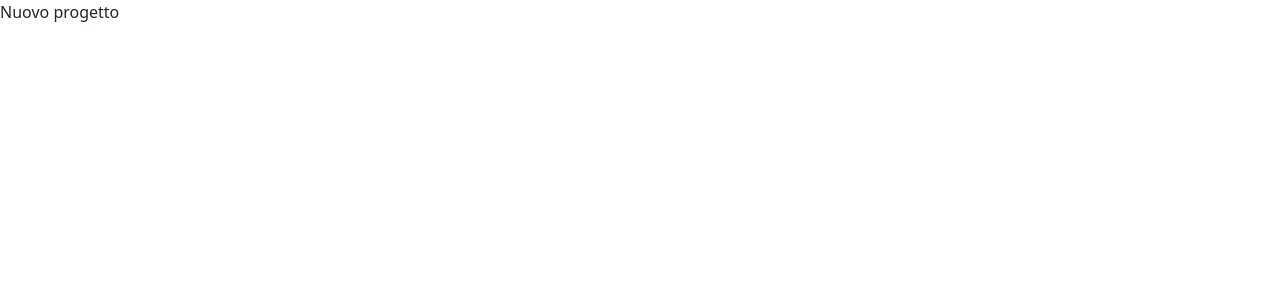
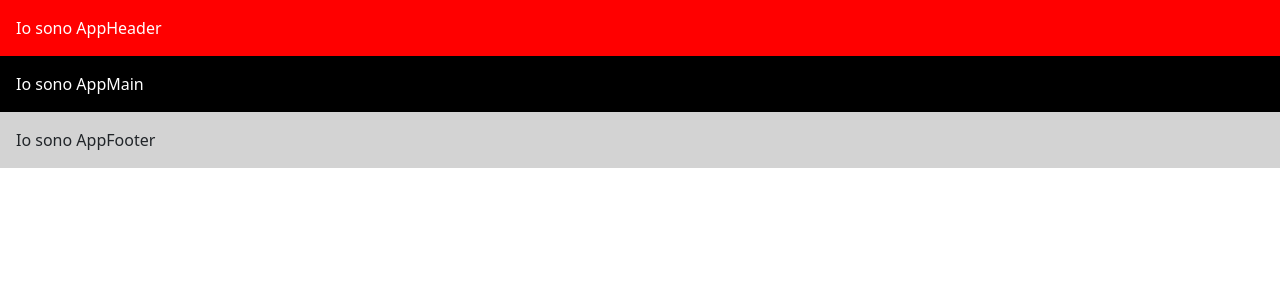
Before and after one commit to davidearbola/vite-comics, a Vue app: page / in a window 1280 px wide. Shown: the top 300 px of the page. Built offline with nearby package versions, Linux system fonts and the light colour scheme.

Commit message:
M1 - creo i componenti per header, main e footer e li importo in App

```diff
--- a/index.html
+++ b/index.html
@@ -3,7 +3,7 @@
 
 <head>
   <meta charset="UTF-8" />
-  <link rel="icon" type="image/svg+xml" href="/vite.svg" />
+  <link rel="icon" type="image/svg+xml" href="./src/assets/img/favicon.ico" />
   <meta name="viewport" content="width=device-width, initial-scale=1.0" />
   <link href="https://cdn.jsdelivr.net/npm/bootstrap@5.3.3/dist/css/bootstrap.min.css" rel="stylesheet"
     integrity="sha384-QWTKZyjpPEjISv5WaRU9OFeRpok6YctnYmDr5pNlyT2bRjXh0JMhjY6hW+ALEwIH" crossorigin="anonymous">
--- a/src/App.vue
+++ b/src/App.vue
@@ -1,15 +1,26 @@
 <script>
+import AppHeader from "./components/AppHeader.vue";
+import AppMain from "./components/AppMain.vue";
+import AppFooter from "./components/AppFooter.vue";
+
 export default {
+	components: {
+		AppHeader,
+		AppMain,
+		AppFooter,
+	},
 	data() {
 		return {};
 	},
-	methods: {
-		welcome() {},
-	},
+	methods: {},
 	mounted() {},
 };
 </script>
 
-<template>Nuovo progetto</template>
+<template>
+	<AppHeader />
+	<AppMain />
+	<AppFooter />
+</template>
 
 <style></style>
--- /dev/null
+++ b/src/components/AppFooter.vue
@@ -0,0 +1,12 @@
+<script></script>
+
+<template>
+	<footer>Io sono AppFooter</footer>
+</template>
+
+<style>
+footer {
+	background-color: lightgray;
+	padding: 1rem;
+}
+</style>
--- /dev/null
+++ b/src/components/AppHeader.vue
@@ -0,0 +1,13 @@
+<script></script>
+
+<template>
+	<header>Io sono AppHeader</header>
+</template>
+
+<style scoped>
+header {
+	background-color: red;
+	color: white;
+	padding: 1rem;
+}
+</style>
--- /dev/null
+++ b/src/components/AppMain.vue
@@ -0,0 +1,13 @@
+<script></script>
+
+<template>
+	<main>Io sono AppMain</main>
+</template>
+
+<style>
+main {
+	background-color: black;
+	color: white;
+	padding: 1rem;
+}
+</style>
```
